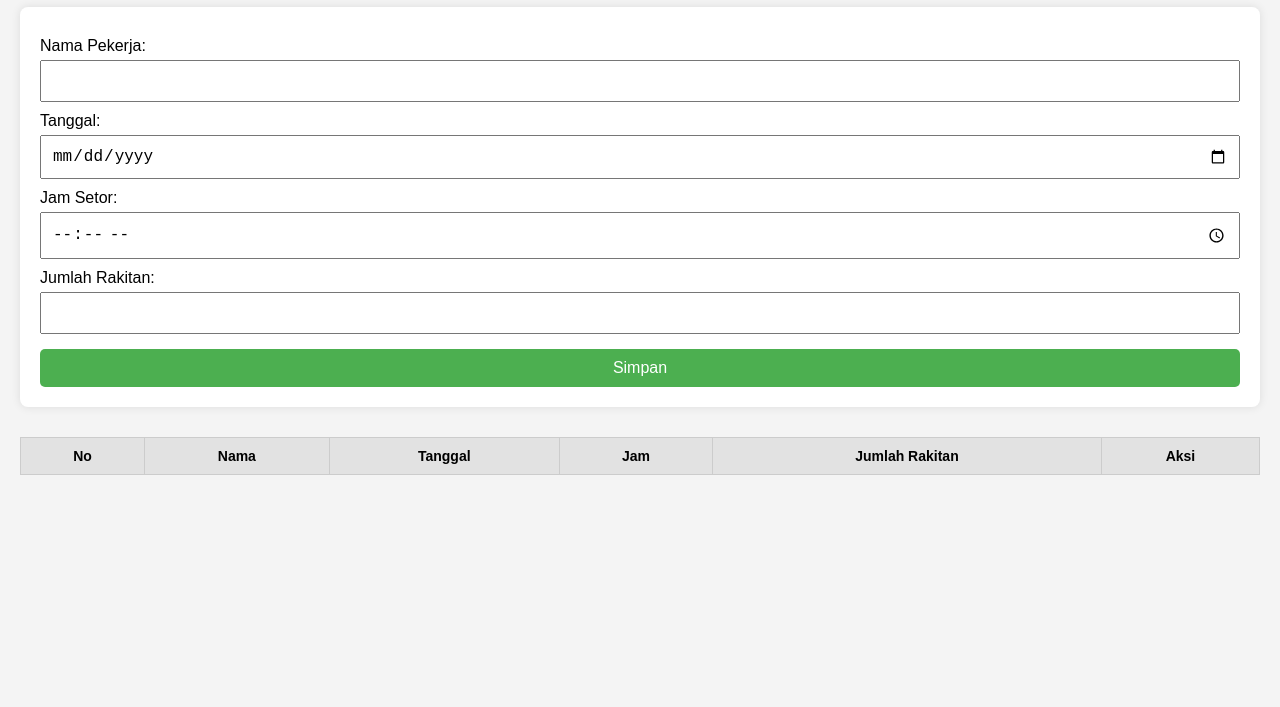
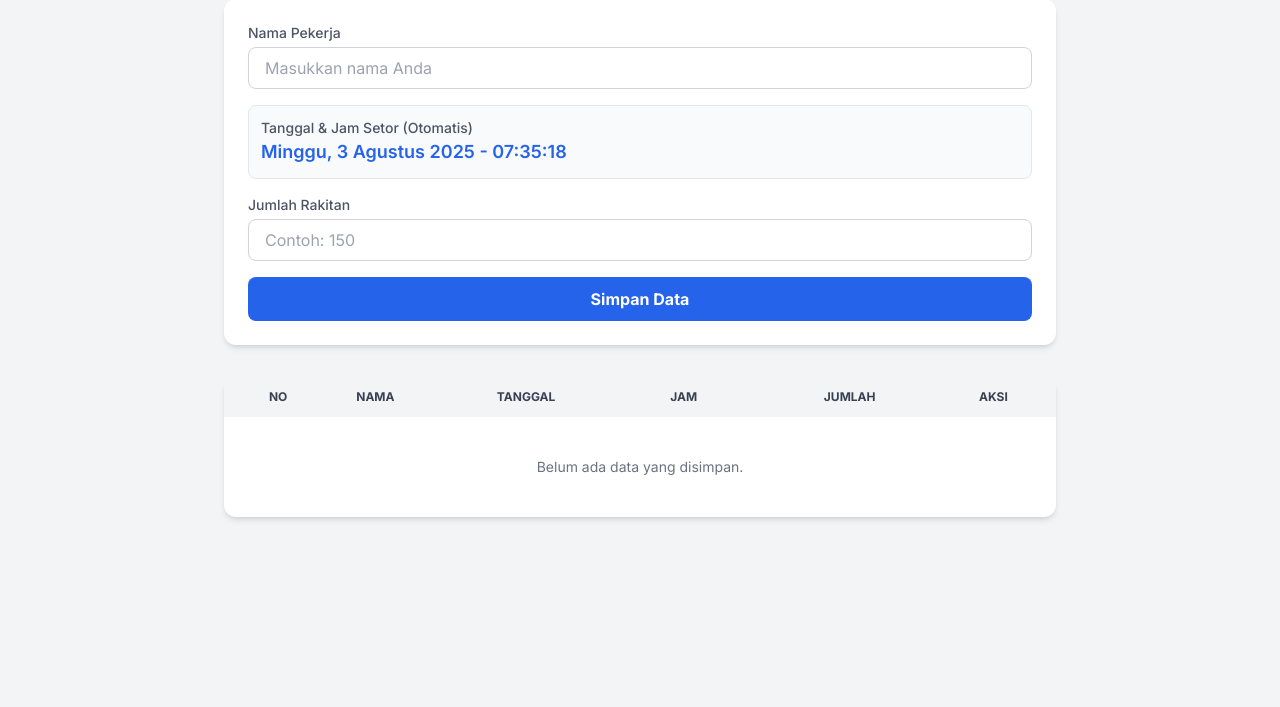
Before and after one commit to cnnyzxn/catatan, a plain HTML site: page index.html in a window 1280 px wide. Shown: the part 93-800 px from the top of the page. Drawn offline with nearby package versions, Linux system fonts and the light colour scheme.

Commit message:
Update index.html

```diff
--- a/index.html
+++ b/index.html
@@ -4,162 +4,189 @@
   <meta charset="UTF-8" />
   <meta name="viewport" content="width=device-width, initial-scale=1.0" />
   <title>Pencatatan Rakitan Buku</title>
+  <!-- Memuat Tailwind CSS -->
+  <script src="https://cdn.tailwindcss.com"></script>
   <style>
+    /* Menggunakan font Inter untuk tampilan yang lebih modern */
+    @import url('https://fonts.googleapis.com/css2?family=Inter:wght@400;500;600;700&display=swap');
     body {
-      font-family: Arial, sans-serif;
-      padding: 20px;
-      background: #f4f4f4;
-      margin: 0;
-    }
-    h1 {
-      text-align: center;
-    }
-    form {
-      margin-bottom: 20px;
-      background: #fff;
-      padding: 20px;
-      border-radius: 8px;
-      box-shadow: 0 0 10px rgba(0,0,0,0.1);
-    }
-    label {
-      display: block;
-      margin-top: 10px;
-    }
-    input, button {
-      width: 100%;
-      padding: 10px;
-      margin-top: 5px;
-      box-sizing: border-box;
-      font-size: 16px;
-    }
-    button {
-      margin-top: 15px;
-      background-color: #4CAF50;
-      color: white;
-      border: none;
-      border-radius: 5px;
-      cursor: pointer;
-    }
-    button:hover {
-      background-color: #45a049;
-    }
-    .table-wrapper {
-      overflow-x: auto;
-    }
-    table {
-      width: 100%;
-      border-collapse: collapse;
-      background: #fff;
-      margin-top: 10px;
-      font-size: 14px;
-    }
-    th, td {
-      border: 1px solid #ccc;
-      padding: 10px;
-      text-align: center;
-    }
-    th {
-      background-color: #e2e2e2;
-    }
-    .btn-hapus {
-      background-color: red;
-      color: white;
-      border: none;
-      padding: 5px 10px;
-      cursor: pointer;
-      border-radius: 5px;
-      font-size: 14px;
-    }
-    @media (max-width: 600px) {
-      body {
-        padding: 10px;
-      }
-      input, button {
-        font-size: 14px;
-      }
-      table {
-        font-size: 12px;
-      }
+      font-family: 'Inter', sans-serif;
     }
   </style>
 </head>
-<body>
-  <h1>Pencatatan Rakitan Buku</h1>
-  <form id="rakitanForm">
-    <label>Nama Pekerja:
-      <input type="text" id="nama" required />
-    </label>
-    <label>Tanggal:
-      <input type="date" id="tanggal" required />
-    </label>
-    <label>Jam Setor:
-      <input type="time" id="jam" required />
-    </label>
-    <label>Jumlah Rakitan:
-      <input type="number" id="jumlah" required />
-    </label>
-    <button type="submit">Simpan</button>
+<body class="bg-gray-100 text-gray-800">
+
+  <div class="container mx-auto p-4 sm:p-6 lg:p-8 max-w-4xl">
+    <h1 class="text-2xl sm:text-3xl font-bold text-center mb-6 text-gray-700">Pencatatan Rakitan Buku</h1>
+
+    <!-- Form Input Data -->
+    <div class="bg-white p-6 rounded-xl shadow-md mb-8">
+      <form id="rakitanForm" class="space-y-4">
+        <div>
+          <label for="nama" class="block text-sm font-medium text-gray-600 mb-1">Nama Pekerja</label>
+          <input type="text" id="nama" class="w-full px-4 py-2 border border-gray-300 rounded-lg focus:ring-2 focus:ring-blue-500 focus:border-blue-500 transition" required placeholder="Masukkan nama Anda" />
+        </div>
+
+        <!-- Tampilan Waktu Otomatis -->
+        <div class="bg-gray-50 p-3 rounded-lg border border-gray-200">
+            <p class="text-sm font-medium text-gray-600">Tanggal & Jam Setor (Otomatis)</p>
+            <p id="waktu-sekarang" class="text-lg font-semibold text-blue-600"></p>
+        </div>
+
+        <div>
+          <label for="jumlah" class="block text-sm font-medium text-gray-600 mb-1">Jumlah Rakitan</label>
+          <input type="number" id="jumlah" class="w-full px-4 py-2 border border-gray-300 rounded-lg focus:ring-2 focus:ring-blue-500 focus:border-blue-500 transition" required placeholder="Contoh: 150" />
+        </div>
+
+        <button type="submit" class="w-full bg-blue-600 text-white font-bold py-2.5 px-4 rounded-lg hover:bg-blue-700 focus:outline-none focus:ring-2 focus:ring-offset-2 focus:ring-blue-500 transition-transform transform hover:scale-105">
+          Simpan Data
+        </button>
       </form>
+    </div>
 
-  <div class="table-wrapper">
-    <table>
-      <thead>
+    <!-- Tabel Data Rakitan -->
+    <div class="bg-white rounded-xl shadow-md overflow-hidden">
+      <div class="overflow-x-auto">
+        <table class="w-full text-sm text-left text-gray-600">
+          <thead class="text-xs text-gray-700 uppercase bg-gray-100">
             <tr>
-          <th>No</th>
-          <th>Nama</th>
-          <th>Tanggal</th>
-          <th>Jam</th>
-          <th>Jumlah Rakitan</th>
-          <th>Aksi</th>
+              <th scope="col" class="px-6 py-3 text-center">No</th>
+              <th scope="col" class="px-6 py-3">Nama</th>
+              <th scope="col" class="px-6 py-3">Tanggal</th>
+              <th scope="col" class="px-6 py-3">Jam</th>
+              <th scope="col" class="px-6 py-3 text-center">Jumlah</th>
+              <th scope="col" class="px-6 py-3 text-center">Aksi</th>
             </tr>
           </thead>
-      <tbody id="tabelData"></tbody>
+          <tbody id="tabelData">
+            <!-- Data akan dimuat di sini oleh JavaScript -->
+          </tbody>
         </table>
+      </div>
+    </div>
+  </div>
+
+  <!-- Modal Konfirmasi Hapus -->
+  <div id="confirmModal" class="fixed inset-0 bg-gray-900 bg-opacity-50 flex items-center justify-center z-50 hidden">
+    <div class="bg-white p-6 rounded-lg shadow-xl max-w-sm mx-auto text-center">
+      <h3 class="text-lg font-semibold mb-4">Konfirmasi Hapus</h3>
+      <p class="mb-6">Apakah Anda yakin ingin menghapus data ini?</p>
+      <div class="flex justify-center gap-4">
+        <button id="confirmNo" class="px-6 py-2 rounded-lg bg-gray-200 hover:bg-gray-300 transition">Tidak</button>
+        <button id="confirmYes" class="px-6 py-2 rounded-lg bg-red-600 text-white hover:bg-red-700 transition">Ya, Hapus</button>
+      </div>
+    </div>
   </div>
 
   <script>
-    let data = JSON.parse(localStorage.getItem("rakitanData")) || [];
+    // Mengambil elemen-elemen dari DOM
     const form = document.getElementById("rakitanForm");
     const tabelData = document.getElementById("tabelData");
+    const waktuDisplay = document.getElementById('waktu-sekarang');
+    const confirmModal = document.getElementById('confirmModal');
+    const confirmYesBtn = document.getElementById('confirmYes');
+    const confirmNoBtn = document.getElementById('confirmNo');
 
+    // Mengambil data dari localStorage atau menggunakan array kosong jika tidak ada
+    let data = JSON.parse(localStorage.getItem("rakitanData")) || [];
+    let indexToDelete = null;
+
+    // Fungsi untuk memformat angka agar selalu dua digit (misal: 7 -> 07)
+    const padTo2Digits = (num) => num.toString().padStart(2, '0');
+
+    // Fungsi untuk memperbarui tampilan waktu secara real-time
+    function updateWaktuSekarang() {
+        const now = new Date();
+        const tanggalLengkap = now.toLocaleDateString('id-ID', { weekday: 'long', year: 'numeric', month: 'long', day: 'numeric' });
+        const jam = `${padTo2Digits(now.getHours())}:${padTo2Digits(now.getMinutes())}:${padTo2Digits(now.getSeconds())}`;
+        waktuDisplay.textContent = `${tanggalLengkap} - ${jam}`;
+    }
+
+    // Event listener untuk form saat disubmit
     form.addEventListener("submit", function (e) {
       e.preventDefault();
 
       const nama = document.getElementById("nama").value;
-      const tanggal = document.getElementById("tanggal").value;
-      const jam = document.getElementById("jam").value;
       const jumlah = parseInt(document.getElementById("jumlah").value);
 
+      const now = new Date();
+      // Menyimpan tanggal dalam format YYYY-MM-DD untuk konsistensi data
+      const tanggal = `${now.getFullYear()}-${padTo2Digits(now.getMonth() + 1)}-${padTo2Digits(now.getDate())}`;
+      // Menyimpan jam dalam format HH:MM
+      const jam = `${padTo2Digits(now.getHours())}:${padTo2Digits(now.getMinutes())}`;
+
+      // Menambahkan data baru ke array
       data.push({ nama, tanggal, jam, jumlah });
+      // Menyimpan data ke localStorage
       localStorage.setItem("rakitanData", JSON.stringify(data));
+      // Menampilkan ulang data di tabel
       tampilkanData();
+      // Mereset form input
       form.reset();
     });
 
+    // Fungsi untuk menampilkan semua data ke dalam tabel
     function tampilkanData() {
       tabelData.innerHTML = "";
+      if (data.length === 0) {
+        tabelData.innerHTML = `<tr><td colspan="6" class="text-center py-10 text-gray-500">Belum ada data yang disimpan.</td></tr>`;
+        return;
+      }
       data.forEach((item, index) => {
+        // Format tanggal agar lebih mudah dibaca (e.g., 18 Juni 2025)
+        const formattedTanggal = new Date(item.tanggal).toLocaleDateString('id-ID', {
+            day: 'numeric', month: 'long', year: 'numeric'
+        });
+
         const row = document.createElement("tr");
+        row.className = "bg-white border-b hover:bg-gray-50";
         row.innerHTML = `
-          <td>${index + 1}</td>
-          <td>${item.nama}</td>
-          <td>${item.tanggal}</td>
-          <td>${item.jam}</td>
-          <td>${item.jumlah}</td>
-          <td><button class="btn-hapus" onclick="hapusData(${index})">Hapus</button></td>
+          <td class="px-6 py-4 text-center font-medium">${index + 1}</td>
+          <td class="px-6 py-4 font-medium text-gray-900">${item.nama}</td>
+          <td class="px-6 py-4">${formattedTanggal}</td>
+          <td class="px-6 py-4">${item.jam}</td>
+          <td class="px-6 py-4 text-center font-bold">${item.jumlah}</td>
+          <td class="px-6 py-4 text-center">
+            <button class="font-medium text-red-600 hover:underline" onclick="bukaModalHapus(${index})">Hapus</button>
+          </td>
         `;
         tabelData.appendChild(row);
       });
     }
 
-    function hapusData(index) {
-      if (confirm("Yakin ingin menghapus data ini?")) {
-        data.splice(index, 1);
+    // Fungsi untuk membuka modal konfirmasi hapus
+    window.bukaModalHapus = function(index) {
+      indexToDelete = index;
+      confirmModal.classList.remove('hidden');
+    }
+
+    // Fungsi untuk menutup modal
+    function tutupModal() {
+        indexToDelete = null;
+        confirmModal.classList.add('hidden');
+    }
+
+    // Event listener untuk tombol "Ya" di modal
+    confirmYesBtn.addEventListener('click', () => {
+        if (indexToDelete !== null) {
+            data.splice(indexToDelete, 1);
             localStorage.setItem("rakitanData", JSON.stringify(data));
             tampilkanData();
         }
+        tutupModal();
+    });
+
+    // Event listener untuk tombol "Tidak" dan klik di luar modal
+    confirmNoBtn.addEventListener('click', tutupModal);
+    confirmModal.addEventListener('click', function(event) {
+        if (event.target === confirmModal) {
+            tutupModal();
         }
+    });
 
+    // Memanggil fungsi-fungsi saat halaman pertama kali dimuat
+    updateWaktuSekarang();
+    setInterval(updateWaktuSekarang, 1000); // Update waktu setiap detik
     tampilkanData();
   </script>
 </body>
```
Lines whose indentation alone changed are shown as unchanged.
